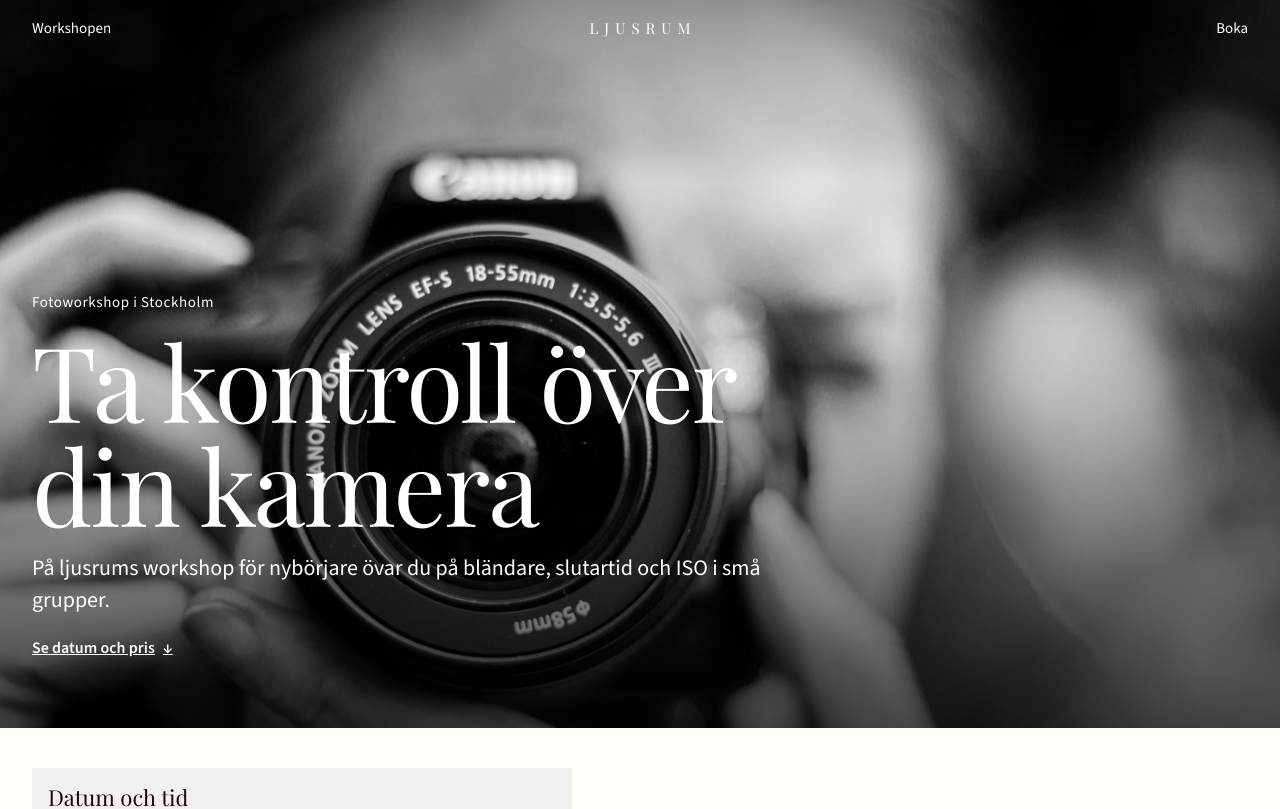
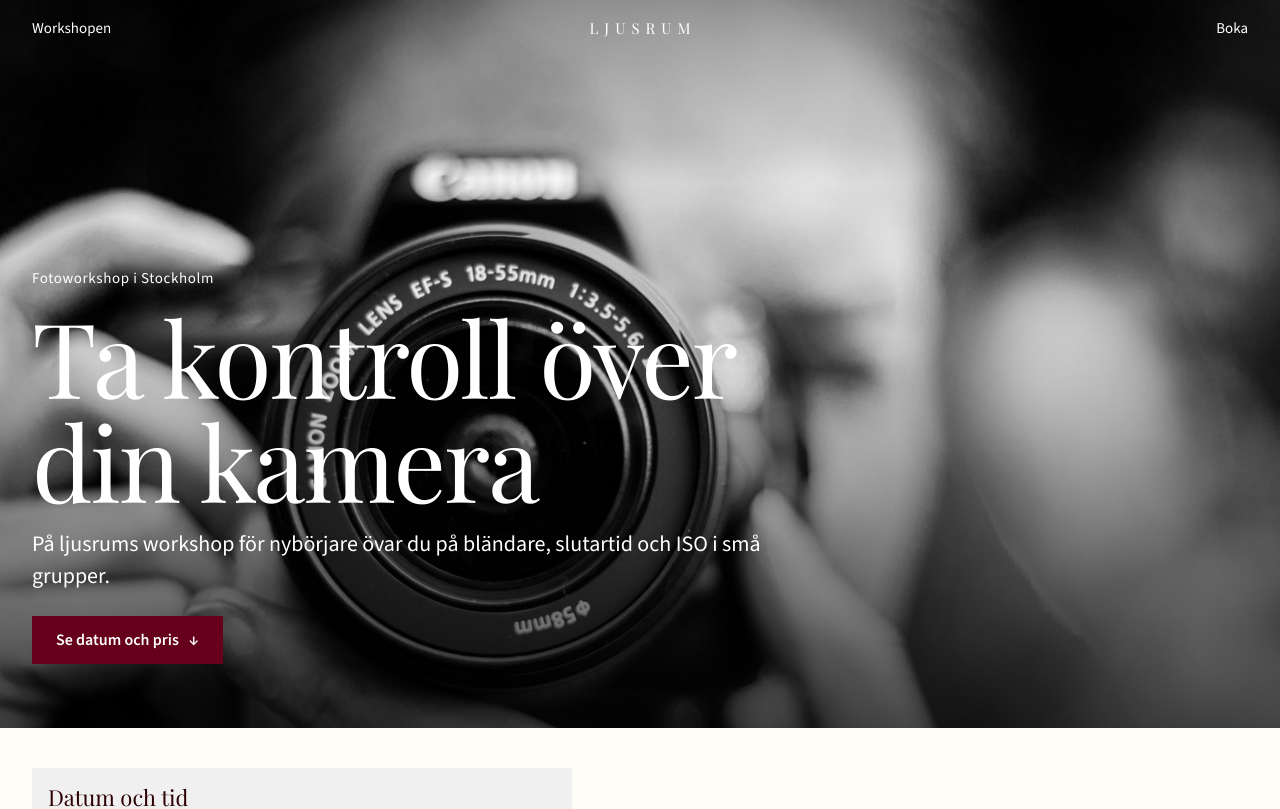
Before and after one commit to Emmablixt367/fotokurs, a React (Vite) app: page / in a window 1280 px wide. Shown: the top 809 px of the page. Built offline with nearby package versions, Linux system fonts and the light colour scheme.

Commit message:
Startsida: "Se datum och pris" som vinröd knapp
Länken på startbilden har nu samma primärfärg, höjd och hover som
knappen "Boka din workshop nu".

Co-Authored-By: Claude Opus 5.5 <noreply@anthropic.com>

```diff
--- a/src/styles.css
+++ b/src/styles.css
@@ -156,12 +156,15 @@ legend { padding: 0; margin-bottom: 8px; }
 .hero-etikett { font: 400 15px/1.3 var(--font-sans); letter-spacing: 0.04em; }
 .hero-rubrik { font: 400 clamp(48px, 9vw, 104px)/1 var(--font-serif); letter-spacing: -0.02em; max-width: 12ch; }
 .hero-ingress { font: 400 18px/1.45 var(--font-sans); max-width: 34em; }
+/* Samma primärfärg som knappen "Boka din workshop nu" */
 .hero-mer {
-  display: inline-flex; align-items: center; gap: 8px; align-self: flex-start;
-  min-height: 44px; margin-block: -6px;
-  font: 600 16px/1 var(--font-sans); color: #fff;
-  text-decoration: underline; text-underline-position: from-font;
+  display: inline-flex; align-items: center; justify-content: center; gap: 10px; align-self: flex-start;
+  height: 48px; padding: 0 24px; margin-top: 8px;
+  background: var(--color-button); color: #fff;
+  font: 600 16px/1 var(--font-sans); text-decoration: none;
+  transition: background 0.15s;
 }
+.hero-mer:hover { background: var(--color-accent); }
 .hero-mer span { display: inline-block; transition: transform 0.2s; }
 .hero-mer:hover span { transform: translateY(3px); }
 html { scroll-behavior: smooth; }
```
